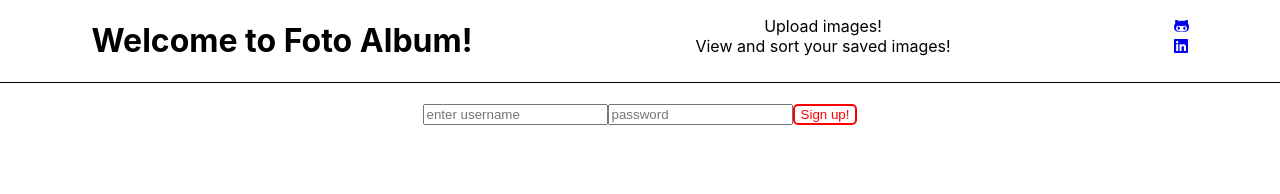
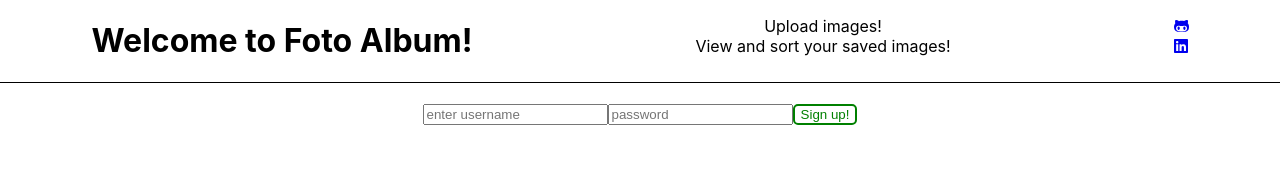
Before and after one commit to CD-Mackay/Image-Repo, a React (Create React App) app: page / in a window 1280 px wide. Shown: the top 194 px of the page. Built offline with nearby package versions, Linux system fonts and the light colour scheme; no server answers.

Commit message:
style login button

```diff
--- a/src/Components/Logsign.jsx
+++ b/src/Components/Logsign.jsx
@@ -21,7 +21,7 @@ export default function Logsign(props) {
     <form id="log-in-form" onSubmit={event => event.preventDefault()}>
        <input type="text" placeholder="enter username" onChange={handleNameInput}></input>
       <input type="password" placeholder="password" onChange={handlePasswordInput}></input>
-      <button className="log-button" onClick={login}>Sign up!</button>
+      <button className="login-button" onClick={login}>Sign up!</button>
     </form>
     </div>
   )
--- a/src/Components/buttonstyles.css
+++ b/src/Components/buttonstyles.css
@@ -21,3 +21,15 @@
   background-color: red;
   color: white;
 }
+
+.login-button {
+  color: green;
+  background-color: white;
+  border: 2px solid green;
+  border-radius: 5px;
+}
+
+.login-button:hover {
+  color: white;
+  background-color: green;
+}
```
